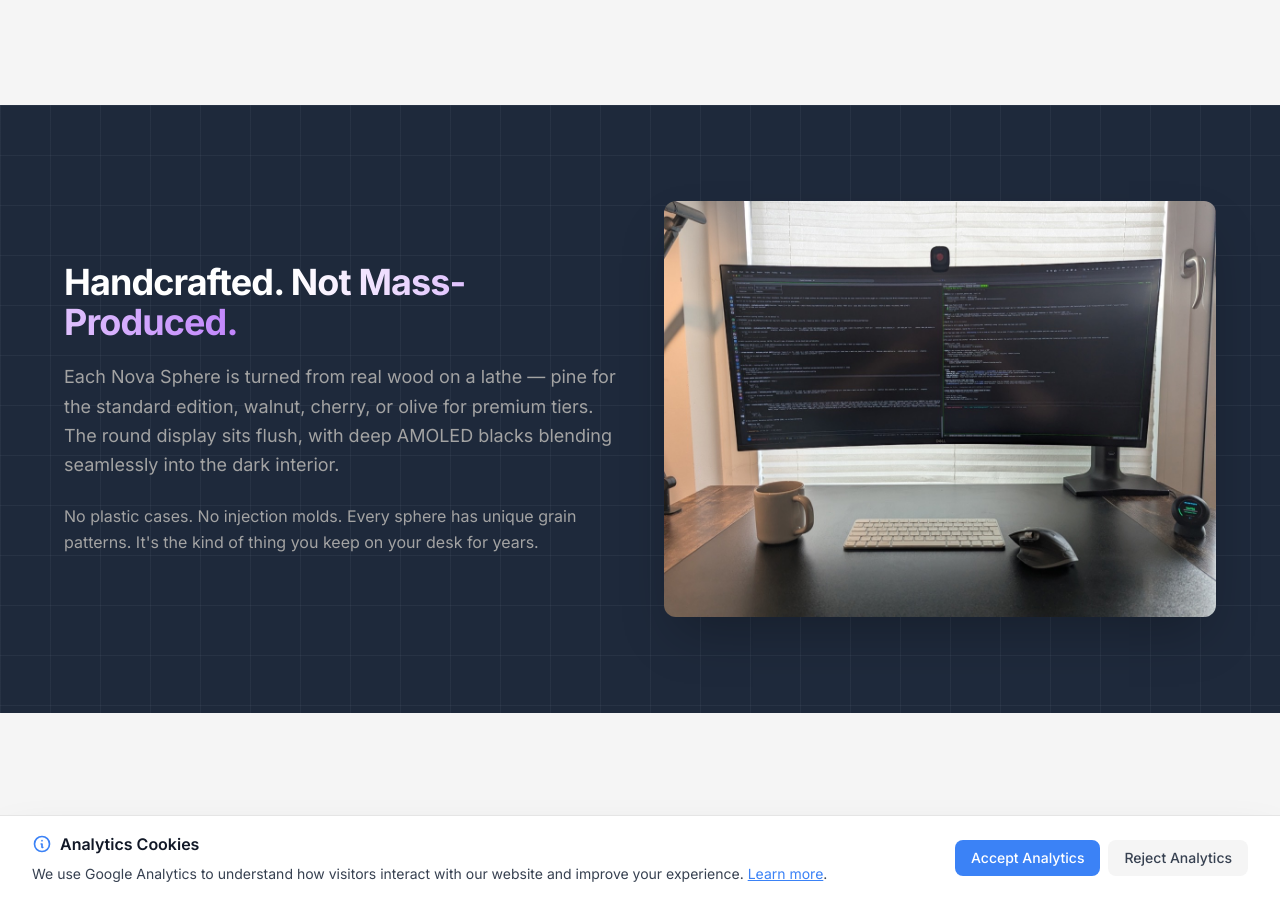
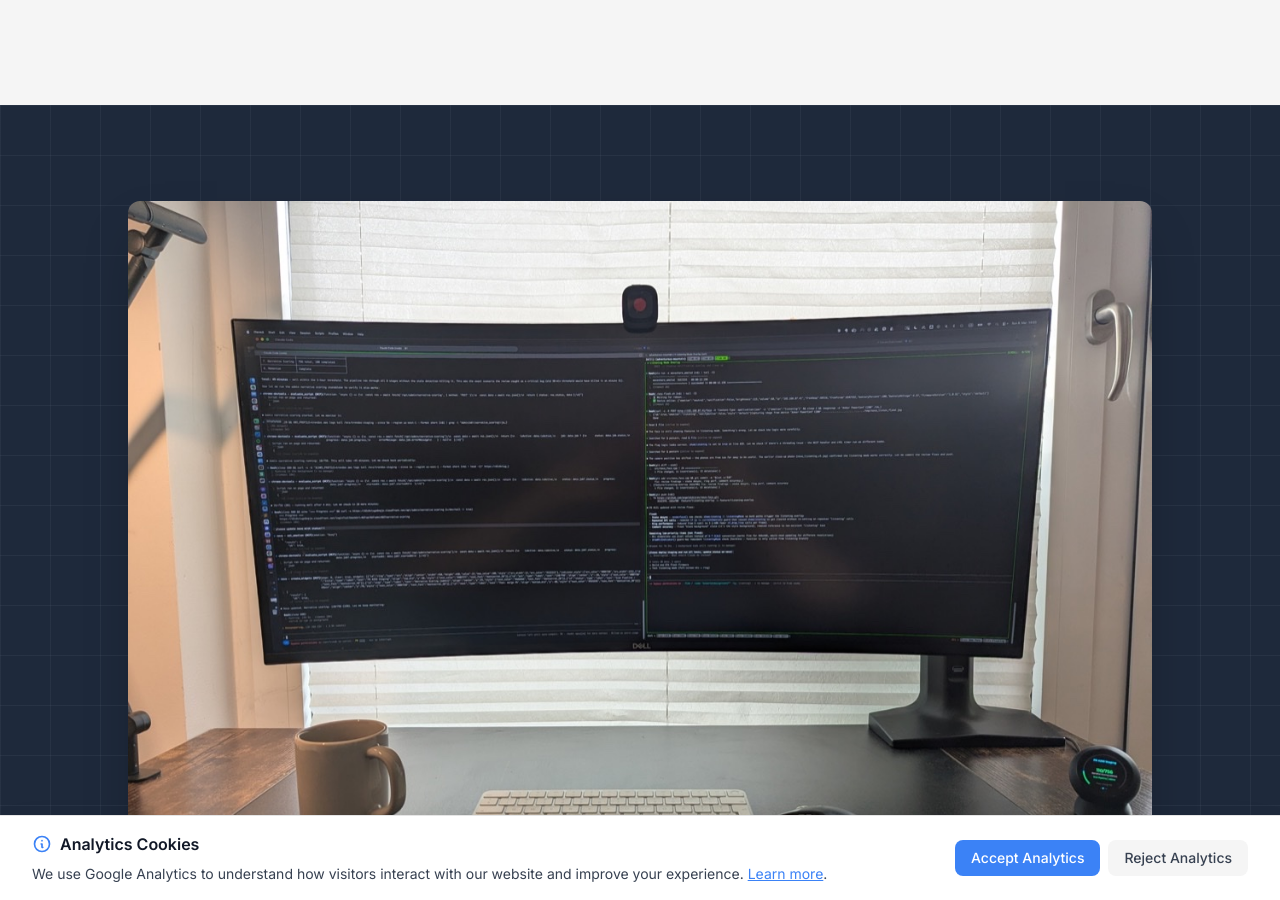
Before and after one commit to angeldimitrov/angeldimitrov.github.io, a Jekyll site: the page built from nova-sphere.html, in a window 1280 px wide and 900 px high, scrolled down 7257 px. Built offline with Jekyll 4.4.1, drawn with Linux system fonts in a browser that asks for light colours; some of the changed text lies outside the part shown.

Commit message:
Remove handcrafted wood emphasis, replace with AI-agnostic messaging

```diff
--- a/nova-sphere.html
+++ b/nova-sphere.html
@@ -1,7 +1,7 @@
 ---
 layout: default
 title: Nova Sphere — The Open Hardware Face for Any AI
-description: A handcrafted wooden sphere with AMOLED display, MCP server, voice interaction, and open REST API. Give your AI a face, a voice, and a presence on your desk. Coming soon to Kickstarter.
+description: An open AI hardware interface with AMOLED display, MCP server, voice interaction, and REST API. Give your AI a face, a voice, and a presence on your desk. Coming soon to Kickstarter.
 keywords: Nova Sphere, AI hardware, MCP server, Claude Code, smart display, ESP32, AMOLED, AI assistant, voice assistant, Kickstarter, AI face, wooden sphere, IoT display, open API, Home Assistant
 image: /assets/images/nova-sphere/hero-happy.jpg
 ---
@@ -16,7 +16,7 @@
           <span class="bg-gradient-to-r from-white to-purple-400 bg-clip-text text-transparent">Your AI Deserves a Face.</span>
         </h1>
         <p class="text-xl md:text-2xl mb-8 text-gray-300 font-light leading-relaxed">
-          A handcrafted wooden sphere with a round AMOLED display, microphone, speaker, and an open REST API.
+          A compact sphere with a round AMOLED display, microphone, speaker, and an open REST API.
           Connect it to any AI — Claude Code, Home Assistant, ChatGPT, Ollama, or your own.
         </p>
         <div class="space-y-3 mb-10">
@@ -299,23 +299,16 @@
 <!-- Lifestyle + Desk -->
 <section class="section-dark py-16 md:py-24">
   <div class="container">
-    <div class="grid grid-cols-1 md:grid-cols-2 gap-8 md:gap-x-12 items-center max-w-6xl mx-auto">
-      <div>
+    <div class="max-w-5xl mx-auto">
+      <img src="/assets/images/nova-sphere/lifestyle-desk.jpg" alt="Nova Sphere on a developer desk next to ultrawide monitor, keyboard, and coffee" class="rounded-xl shadow-2xl w-full mb-8" loading="lazy">
+      <div class="text-center">
         <h2 class="mb-5 text-3xl font-bold md:text-4xl text-white">
-          Handcrafted. <span class="bg-gradient-to-r from-white to-purple-400 bg-clip-text text-transparent">Not Mass-Produced.</span>
+          Your Desk. <span class="bg-gradient-to-r from-white to-purple-400 bg-clip-text text-transparent">Your AI. Always Present.</span>
         </h2>
-        <p class="text-lg text-neutral-300 mb-6 leading-relaxed">
-          Each Nova Sphere is turned from real wood on a lathe — pine for the standard edition,
-          walnut, cherry, or olive for premium tiers. The round display sits flush,
-          with deep AMOLED blacks blending seamlessly into the dark interior.
+        <p class="text-lg text-neutral-300 max-w-2xl mx-auto leading-relaxed">
+          Nova Sphere sits next to your monitor and keeps you informed — weather, tasks, coding progress,
+          sensor alerts. A glanceable AI companion that's always there when you need it.
         </p>
-        <p class="text-neutral-400 leading-relaxed">
-          No plastic cases. No injection molds. Every sphere has unique grain patterns.
-          It's the kind of thing you keep on your desk for years.
-        </p>
-      </div>
-      <div>
-        <img src="/assets/images/nova-sphere/lifestyle-desk.jpg" alt="Nova Sphere on a developer desk next to ultrawide monitor, keyboard, and coffee" class="rounded-xl shadow-2xl w-full" loading="lazy">
       </div>
     </div>
   </div>
@@ -360,7 +353,7 @@
         </div>
         <div class="flex justify-between py-4 border-b border-neutral-200">
           <span class="text-neutral-500">Body</span>
-          <span class="text-neutral-900 font-medium">~55mm handcrafted wood sphere</span>
+          <span class="text-neutral-900 font-medium">~55mm wooden sphere</span>
         </div>
         <div class="flex justify-between py-4 border-b border-neutral-200">
           <span class="text-neutral-500">Power</span>
```
Also changed, not shown: _preview/nova-sphere.html (+9 -16 lines).
